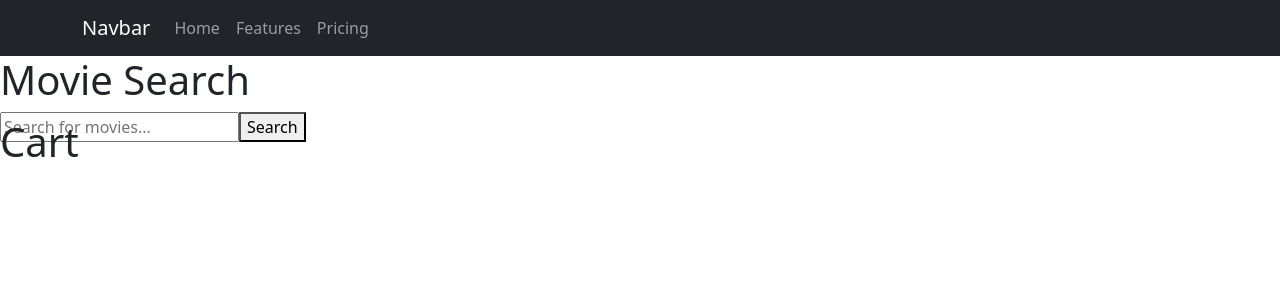
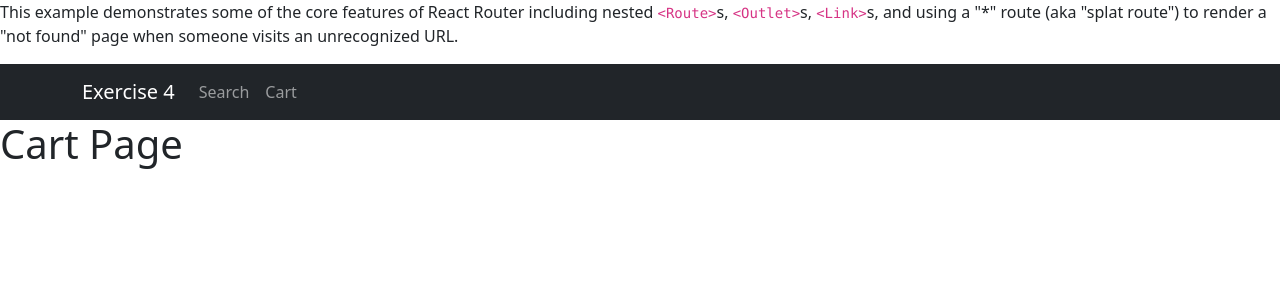
Before and after one commit to MiriamBin/Movie-Store-React-Spring-ex4, a React (Create React App) app in the folder movie-app/: page /cart-page in a window 1280 px wide. Shown: the top 300 px of the page. Built offline with nearby package versions, Linux system fonts and the light colour scheme.

Commit message:
Router added and new directories

```diff
--- a/movie-app/src/App.js
+++ b/movie-app/src/App.js
@@ -1,19 +1,38 @@
+import React, {useState} from 'react';
 import 'bootstrap/dist/css/bootstrap.min.css';
 import 'bootstrap/dist/js/bootstrap.bundle.min';
-import React, {useState} from 'react';
+import { BrowserRouter, Routes, Route } from "react-router-dom";
 import AppNavbar from "./components/AppNavbar";
 import SearchPage from "./components/SearchPage";
 import CartPage from "./components/CartPage";
+import PageNotFound from "./components/PageNotFound";
 
-const App = () => {
-    const [cartItems, setCartItems] = useState([]);
-
-    return(
+function App() {
+    const [cartItems, setCartItems] = useState([]); //TODO: use database instead of state
+    return (
         <>
-            <AppNavbar/>
-            <SearchPage cartItems={cartItems} setCartItems={setCartItems}/>
-            <h1>Cart</h1>
-            <CartPage cartItems={cartItems}/>
+            <BrowserRouter>
+                    <p>
+                        This example demonstrates some of the core features of React Router
+                        including nested <code>&lt;Route&gt;</code>s,{" "}
+                        <code>&lt;Outlet&gt;</code>s, <code>&lt;Link&gt;</code>s, and using a
+                        "*" route (aka "splat route") to render a "not found" page when someone
+                        visits an unrecognized URL.
+                    </p>
+                    {/* Routes nest inside one another. Nested route paths build upon
+                        parent route paths, and nested route elements render inside
+                        parent route elements. See the note about <Outlet> below. */}
+                    <Routes>
+                    <Route path="/" element={<AppNavbar/>}>
+                        <Route index element={<SearchPage cartItems={cartItems} setCartItems={setCartItems}/>}/>
+                        <Route path="/cart-page" element={ <CartPage cartItems={cartItems}/>}/>
+                        <Route path={"*"} element={<PageNotFound/>}/>
+                        {/* Using path="*"" means "match anything", so this route
+                            acts like a catch-all for URLs that we don't have explicit
+                            routes for. */}
+                    </Route>
+                </Routes>
+            </BrowserRouter>
         </>
 
     );
--- a/movie-app/src/components/AppNavbar.js
+++ b/movie-app/src/components/AppNavbar.js
@@ -1,19 +1,25 @@
 import Container from 'react-bootstrap/Container';
 import Nav from 'react-bootstrap/Nav';
 import Navbar from 'react-bootstrap/Navbar';
+import {Outlet} from "react-router-dom";
 
 function AppNavbar(){
     return(
+        <>
         <Navbar bg="dark" variant="dark">
             <Container>
-                <Navbar.Brand href="#home">Navbar</Navbar.Brand>
+                <Navbar.Brand to="#home">Exercise 4</Navbar.Brand>
                 <Nav className="me-auto">
-                    <Nav.Link href="#home">Home</Nav.Link>
-                    <Nav.Link href="#features">Features</Nav.Link>
-                    <Nav.Link href="#pricing">Pricing</Nav.Link>
+                    <Nav.Link href="/">Search</Nav.Link>
+                    <Nav.Link href="/cart-page">Cart</Nav.Link>
                 </Nav>
             </Container>
         </Navbar>
+        <Outlet/>
+        {/* An <Outlet> renders whatever child route is currently active,
+            so you can think about this <Outlet> as a placeholder for
+            the child routes we defined above. */}
+        </>
     )
 }
 export default AppNavbar;
--- a/movie-app/src/components/CartPage.js
+++ b/movie-app/src/components/CartPage.js
@@ -1,8 +1,10 @@
 import MediaList from "./MediaList";
 
 function CartPage({cartItems}) {
+    console.log(cartItems);
     return (
         <>
+            <h1>Cart Page</h1>
            <MediaList listMovies={cartItems}/>
         </>
     )
--- a/movie-app/src/components/MediaList.js
+++ b/movie-app/src/components/MediaList.js
@@ -3,6 +3,7 @@ import React from "react";
 import {Col, Row} from "react-bootstrap";
 
 function MediaList({listMovies, cartItems, setCartItems}){
+
     return (
         <Row xs={5} md={5} className="g-4">
             {listMovies.map((movie, idx) => (
--- /dev/null
+++ b/movie-app/src/components/PageNotFound.js
@@ -0,0 +1,7 @@
+
+function PageNotFound(props) {
+    return (
+        <h1>Page not found!</h1>
+    )
+}
+export default PageNotFound;
--- a/movie-app/src/components/SearchPage.js
+++ b/movie-app/src/components/SearchPage.js
@@ -1,4 +1,4 @@
-import React, { useState } from "react";
+import { useState } from "react";
 import {Form} from "react-bootstrap";
 import MediaList from "./MediaList";
 
@@ -6,6 +6,7 @@ function SearchPage({cartItems, setCartItems}) {
     const [searchQuery, setSearchQuery] = useState("");
     const [listMovies, setListMovies] = useState([]);
     const API_KEY = "78d0428861881a4570bce56c00beab85";
+
 
     function handleResponse(response) {
         if (!response.ok) {
```
Also changed, not shown: movie-app/resources/temp_img.jpg (added).
